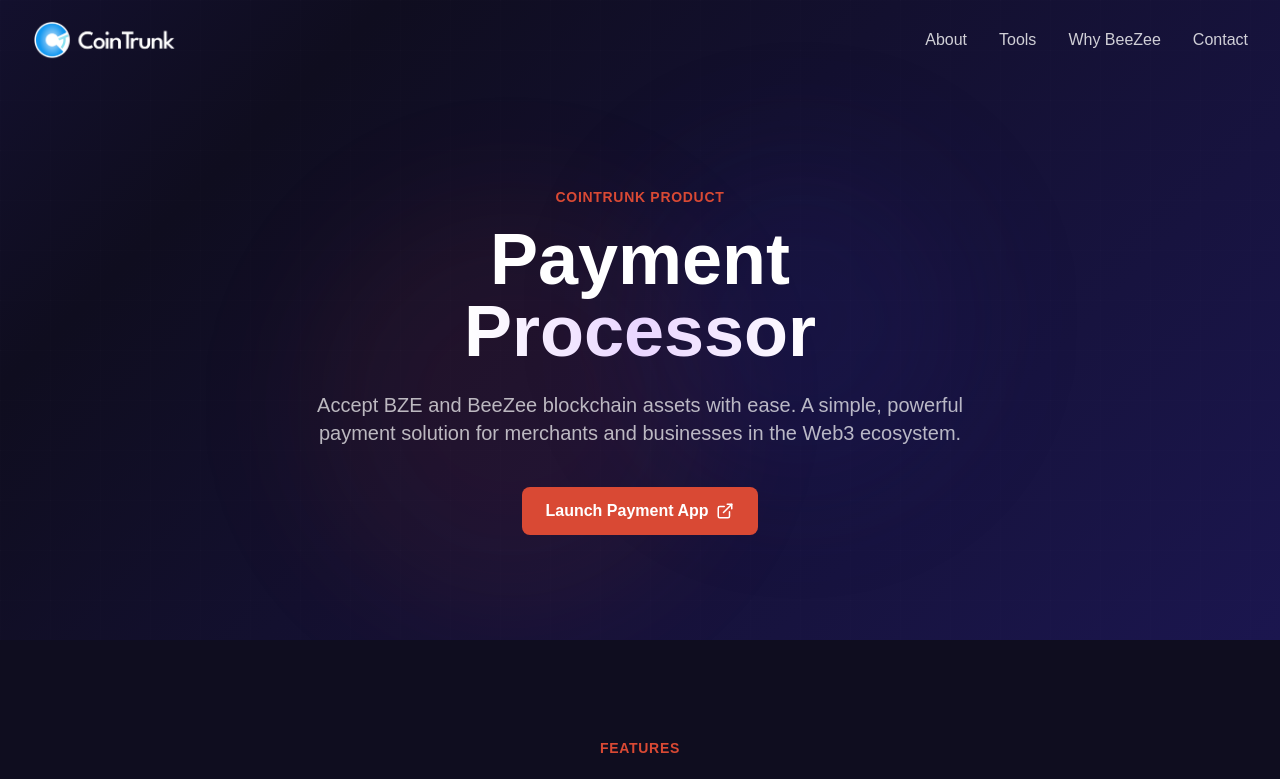
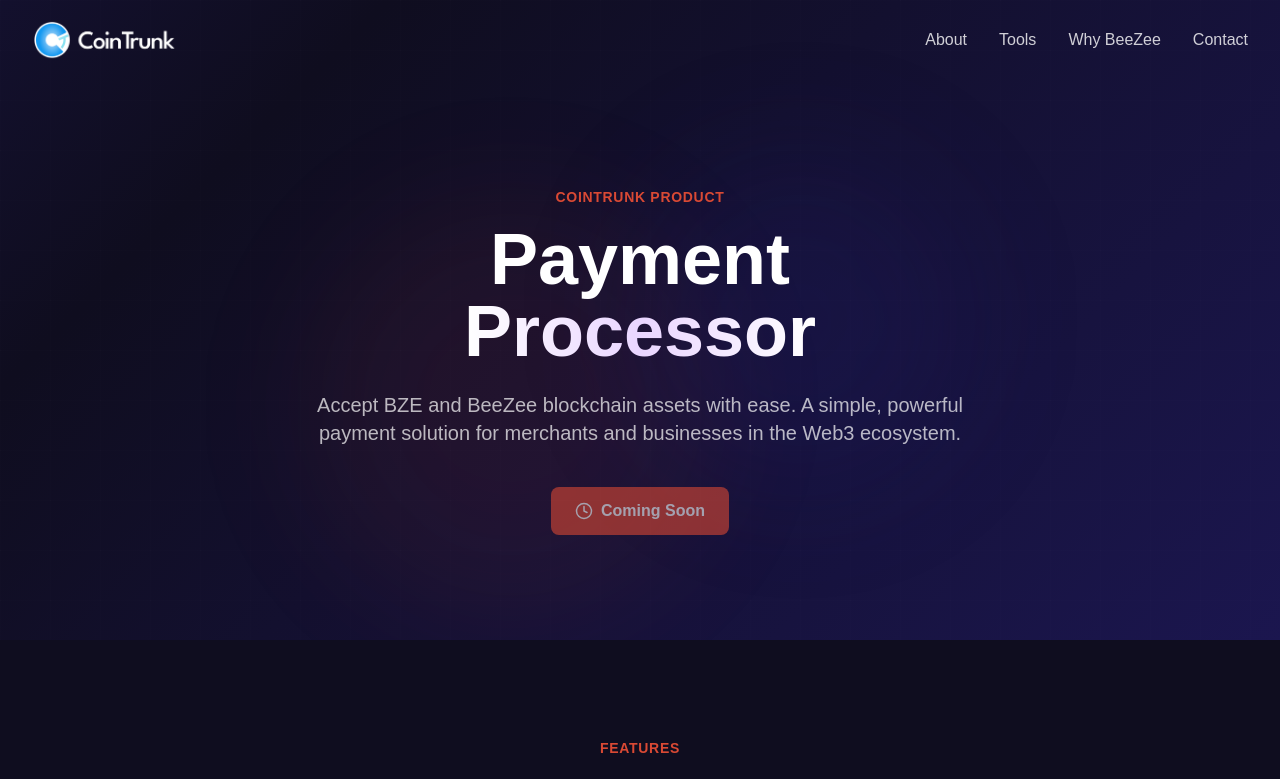
Before and after one commit to vibast-solutions/cointrunk-website, a Next.js app: page /payment-processor in a window 1280 px wide. Shown: the top 779 px of the page. Built offline with nearby package versions, Linux system fonts and the light colour scheme.

Commit message:
disable payment processor links and replace with "Coming Soon" placeholders

```diff
--- a/app/payment-processor/page.tsx
+++ b/app/payment-processor/page.tsx
@@ -2,7 +2,7 @@
 
 import { motion, useInView } from 'framer-motion'
 import { useRef } from 'react'
-import { Store, Coins, ShoppingCart, TrendingDown, ArrowRight, ExternalLink, Link2, RefreshCw } from 'lucide-react'
+import { Store, Coins, ShoppingCart, TrendingDown, ArrowRight, Link2, RefreshCw, Clock } from 'lucide-react'
 import Image from 'next/image'
 import Header from '@/components/header'
 import Footer from '@/components/footer'
@@ -149,15 +149,10 @@
               animate={{ opacity: 1, y: 0 }}
               transition={{ delay: 0.7, duration: 0.8 }}
             >
-              <a
-                href="https://pay.cointrunk.io"
-                target="_blank"
-                rel="noopener noreferrer"
-                className="btn-primary inline-flex items-center gap-2"
-              >
-                Launch Payment App
-                <ExternalLink size={18} />
-              </a>
+              <span className="btn-primary inline-flex items-center gap-2 opacity-60 cursor-not-allowed pointer-events-none">
+                <Clock size={18} />
+                Coming Soon
+              </span>
             </motion.div>
           </motion.div>
         </div>
@@ -304,15 +299,10 @@
               Start accepting BZE and BeeZee assets today. Set up your merchant account and
               integrate our payment processor in minutes.
             </p>
-            <a
-              href="https://pay.cointrunk.io"
-              target="_blank"
-              rel="noopener noreferrer"
-              className="btn-primary inline-flex items-center gap-2"
-            >
-              Get Started Now
-              <ExternalLink size={18} />
-            </a>
+            <span className="btn-primary inline-flex items-center gap-2 opacity-60 cursor-not-allowed pointer-events-none">
+              <Clock size={18} />
+              Coming Soon
+            </span>
           </motion.div>
         </div>
       </section>
```
